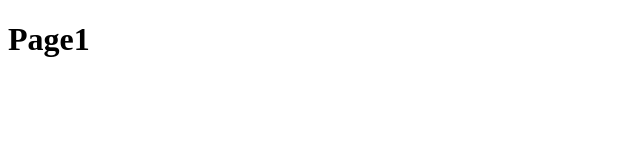
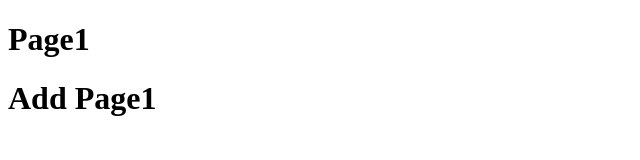
Before and after one commit to narissuper/demo-project, a plain HTML site: page page1.html in a window 1280 px wide. Shown: the whole page, without its empty margins (0-640 px from the left). Drawn offline with Linux system fonts and the light colour scheme.

Commit message:
add text

```diff
--- a/page1.html
+++ b/page1.html
@@ -8,5 +8,6 @@
 </head>
 <body>
     <h1>Page1</h1>
+    <h1>Add Page1</h1>
 </body>
 </html>
```
